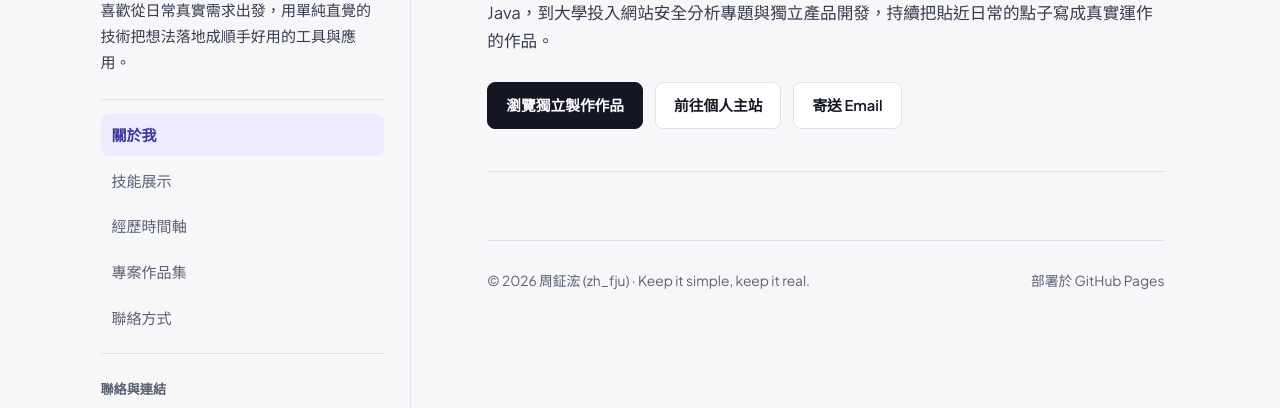
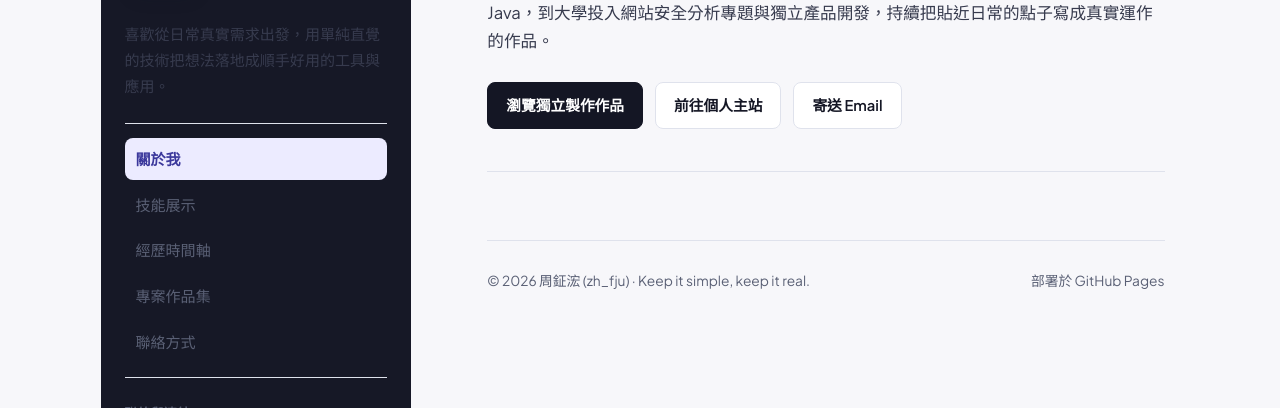
Before and after one commit to zhfju/personal-resume, a plain HTML site: page index.html in a window 1280 px wide. Shown: the part 169-577 px from the top of the page. Drawn offline with Linux system fonts and the light colour scheme.

Commit message:
style: experiment with dark inverted sidebar in masthead

```diff
--- a/index.html
+++ b/index.html
@@ -134,8 +134,10 @@
       display: flex;
       flex-direction: column;
       gap: 24px;
-      padding-inline-end: 26px;
-      border-inline-end: 1px solid var(--rule);
+      padding: 24px;
+      border-radius: 16px;
+      background: #161826;
+      color: #F3F4F8;
     }
 
     .ed-identity {
```
